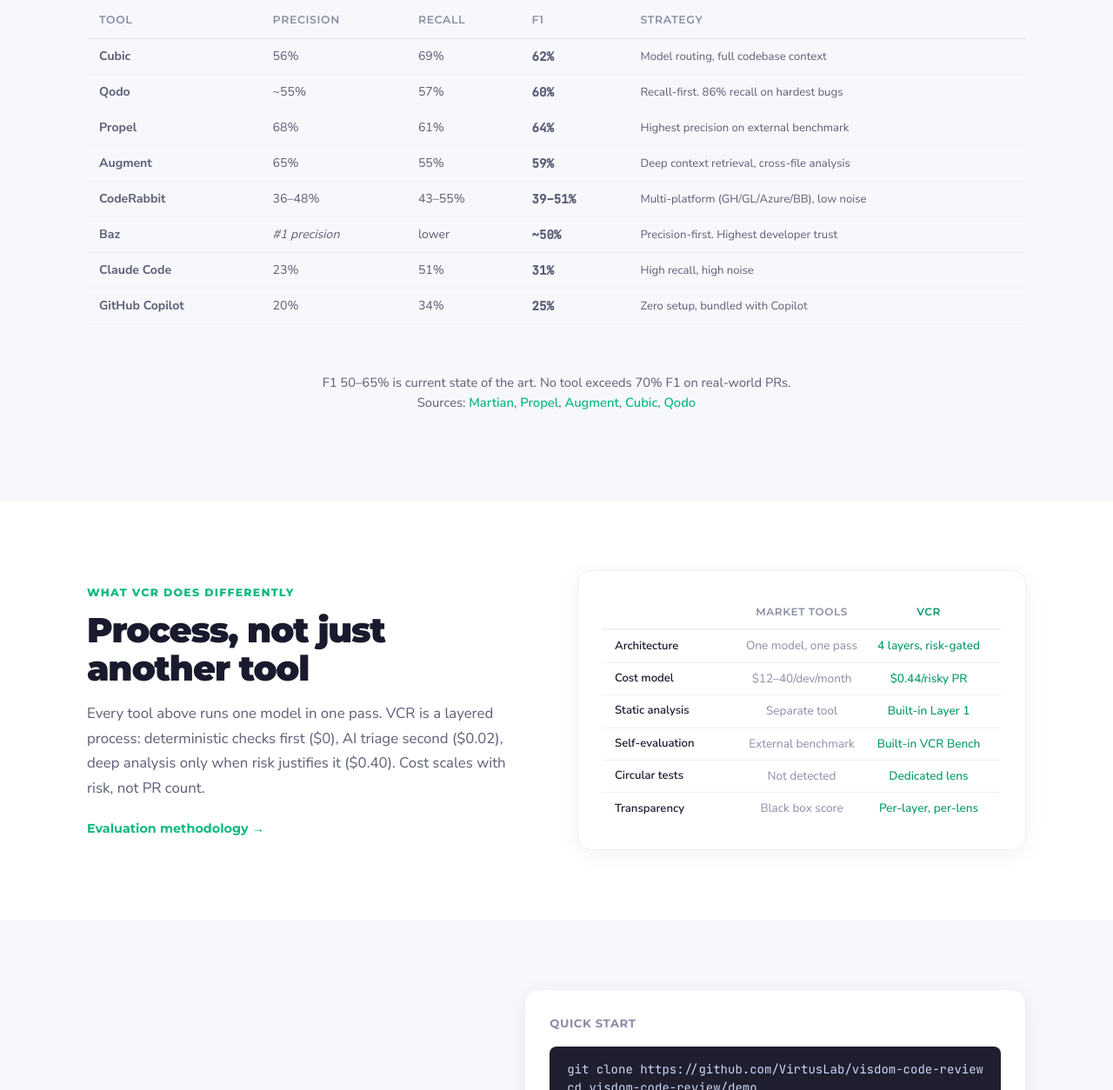
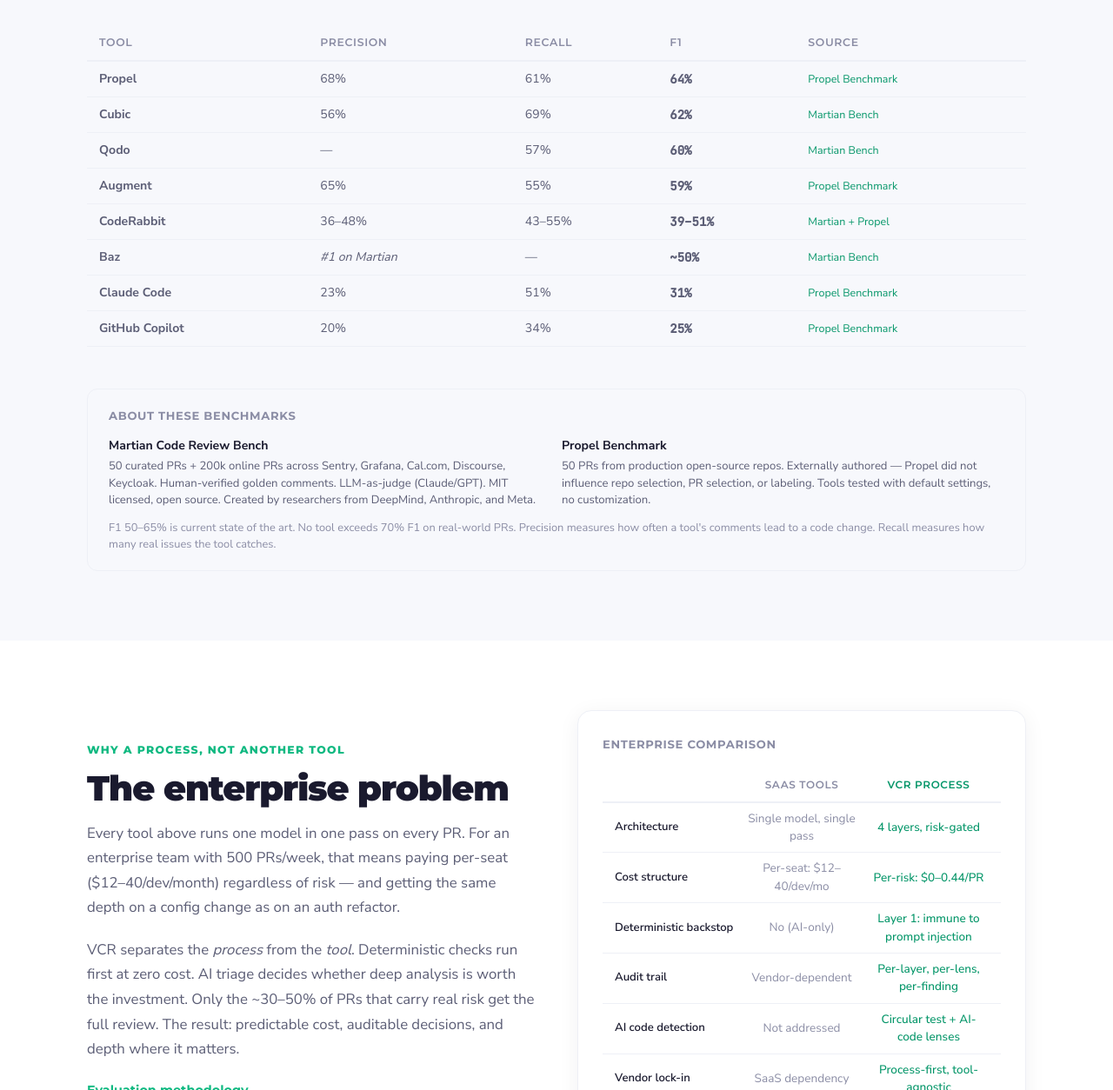
Before and after one commit to VirtusLab/visdom-code-review, an Astro site: page / in a window 1280 px wide. Shown: the part 4965-6219 px from the top of the page at 87% size. Built offline with nearby package versions, Linux system fonts and the light colour scheme; Astro itself is replaced by a stand-in of ours.

Commit message:
Rewrite market section: per-cell source links, benchmark metadata, enterprise framing
Every data point in the leaderboard now links to its source benchmark
(Martian or Propel). Added metadata box explaining both benchmarks:
methodology, dataset, authorship, licensing.

VCR comparison reframed from "feature checklist" to "enterprise problem":
per-seat vs per-risk cost, deterministic backstop immune to prompt
injection, audit trail, vendor lock-in avoidance.

```diff
--- a/src/pages/index.astro
+++ b/src/pages/index.astro
@@ -422,9 +422,8 @@
     <div class="stats-section__inner">
       <h2 class="section-heading">AI code review: state of the market</h2>
       <p class="section-subtitle">
-        Independent benchmarks now measure what tools actually catch.
-        Data from <a href="https://codereview.withmartian.com/">Martian Code Review Bench</a> (50 PRs, 200k+ online)
-        and <a href="https://www.propelcode.ai/benchmarks">Propel Benchmark</a> (2026).
+        Two independent benchmarks now measure what AI review tools actually catch on real pull requests.
+        The data below is drawn from published, reproducible evaluations &mdash; not vendor self-reports.
       </p>
 
       <div class="market-table-wrap">
@@ -435,78 +434,90 @@
               <th>Precision</th>
               <th>Recall</th>
               <th>F1</th>
-              <th>Strategy</th>
+              <th>Source</th>
             </tr>
           </thead>
           <tbody>
+            <tr>
+              <td><strong>Propel</strong></td>
+              <td>68%</td>
+              <td>61%</td>
+              <td class="market-table__f1">64%</td>
+              <td class="market-table__source"><a href="https://www.propelcode.ai/benchmarks">Propel Benchmark</a></td>
+            </tr>
             <tr>
               <td><strong>Cubic</strong></td>
               <td>56%</td>
               <td>69%</td>
               <td class="market-table__f1">62%</td>
-              <td class="market-table__strategy">Model routing, full codebase context</td>
+              <td class="market-table__source"><a href="https://www.cubic.dev/blog/cubic-is-the-best-ai-code-reviewer-on-martian-s-benchmark">Martian Bench</a></td>
             </tr>
             <tr>
               <td><strong>Qodo</strong></td>
-              <td>~55%</td>
+              <td>&mdash;</td>
               <td>57%</td>
               <td class="market-table__f1">60%</td>
-              <td class="market-table__strategy">Recall-first. 86% recall on hardest bugs</td>
-            </tr>
-            <tr>
-              <td><strong>Propel</strong></td>
-              <td>68%</td>
-              <td>61%</td>
-              <td class="market-table__f1">64%</td>
-              <td class="market-table__strategy">Highest precision on external benchmark</td>
+              <td class="market-table__source"><a href="https://www.qodo.ai/blog/qodo-1-on-toughest-bugs-in-martians-code-review-bench/">Martian Bench</a></td>
             </tr>
             <tr>
               <td><strong>Augment</strong></td>
               <td>65%</td>
               <td>55%</td>
               <td class="market-table__f1">59%</td>
-              <td class="market-table__strategy">Deep context retrieval, cross-file analysis</td>
+              <td class="market-table__source"><a href="https://www.augmentcode.com/blog/we-benchmarked-7-ai-code-review-tools-on-real-world-prs-here-are-the-results">Propel Benchmark</a></td>
             </tr>
             <tr>
               <td><strong>CodeRabbit</strong></td>
               <td>36&ndash;48%</td>
               <td>43&ndash;55%</td>
               <td class="market-table__f1">39&ndash;51%</td>
-              <td class="market-table__strategy">Multi-platform (GH/GL/Azure/BB), low noise</td>
+              <td class="market-table__source"><a href="https://www.coderabbit.ai/blog/coderabbit-tops-martian-code-review-benchmark">Martian + Propel</a></td>
             </tr>
             <tr>
               <td><strong>Baz</strong></td>
-              <td><em>#1 precision</em></td>
-              <td>lower</td>
+              <td><em>#1 on Martian</em></td>
+              <td>&mdash;</td>
               <td class="market-table__f1">~50%</td>
-              <td class="market-table__strategy">Precision-first. Highest developer trust</td>
+              <td class="market-table__source"><a href="https://baz.co/resources/baz-1-in-precision-in-independent-code-review-bench">Martian Bench</a></td>
             </tr>
             <tr>
               <td><strong>Claude Code</strong></td>
               <td>23%</td>
               <td>51%</td>
               <td class="market-table__f1">31%</td>
-              <td class="market-table__strategy">High recall, high noise</td>
+              <td class="market-table__source"><a href="https://www.propelcode.ai/benchmarks">Propel Benchmark</a></td>
             </tr>
             <tr>
               <td><strong>GitHub Copilot</strong></td>
               <td>20%</td>
               <td>34%</td>
               <td class="market-table__f1">25%</td>
-              <td class="market-table__strategy">Zero setup, bundled with Copilot</td>
+              <td class="market-table__source"><a href="https://www.propelcode.ai/benchmarks">Propel Benchmark</a></td>
             </tr>
           </tbody>
         </table>
       </div>
 
-      <p class="section-footnote">
-        F1 50&ndash;65% is current state of the art. No tool exceeds 70% F1 on real-world PRs.<br />
-        Sources: <a href="https://codereview.withmartian.com/">Martian</a>,
-        <a href="https://www.propelcode.ai/benchmarks">Propel</a>,
-        <a href="https://www.augmentcode.com/blog/we-benchmarked-7-ai-code-review-tools-on-real-world-prs-here-are-the-results">Augment</a>,
-        <a href="https://www.cubic.dev/blog/cubic-is-the-best-ai-code-reviewer-on-martian-s-benchmark">Cubic</a>,
-        <a href="https://www.qodo.ai/blog/qodo-1-on-toughest-bugs-in-martians-code-review-bench/">Qodo</a>
-      </p>
+      <div class="market-meta">
+        <p class="market-meta__heading">About these benchmarks</p>
+        <div class="market-meta__grid">
+          <div class="market-meta__item">
+            <strong><a href="https://codereview.withmartian.com/">Martian Code Review Bench</a></strong>
+            <span>50 curated PRs + 200k online PRs across Sentry, Grafana, Cal.com, Discourse, Keycloak.
+            Human-verified golden comments. LLM-as-judge (Claude/GPT). MIT licensed, open source.
+            Created by researchers from DeepMind, Anthropic, and Meta.</span>
+          </div>
+          <div class="market-meta__item">
+            <strong><a href="https://www.propelcode.ai/benchmarks">Propel Benchmark</a></strong>
+            <span>50 PRs from production open-source repos. Externally authored &mdash; Propel did not influence
+            repo selection, PR selection, or labeling. Tools tested with default settings, no customization.</span>
+          </div>
+        </div>
+        <p class="market-meta__note">
+          F1 50&ndash;65% is current state of the art. No tool exceeds 70% F1 on real-world PRs.
+          Precision measures how often a tool's comments lead to a code change. Recall measures how many real issues the tool catches.
+        </p>
+      </div>
     </div>
   </section>
 
@@ -514,52 +525,58 @@
   <section class="feature-row feature-row--white">
     <div class="feature-row__inner">
       <div class="feature-row__text">
-        <span class="kicker">What VCR does differently</span>
-        <h2 class="feature-row__heading">Process, not just another tool</h2>
+        <span class="kicker">Why a process, not another tool</span>
+        <h2 class="feature-row__heading">The enterprise problem</h2>
         <p class="feature-row__desc">
-          Every tool above runs one model in one pass. VCR is a layered process:
-          deterministic checks first ($0), AI triage second ($0.02), deep analysis
-          only when risk justifies it ($0.40). Cost scales with risk, not PR count.
+          Every tool above runs one model in one pass on every PR. For an enterprise team with 500 PRs/week,
+          that means paying per-seat ($12&ndash;40/dev/month) regardless of risk &mdash; and getting the same depth
+          on a config change as on an auth refactor.
+        </p>
+        <p class="feature-row__desc">
+          VCR separates the <em>process</em> from the <em>tool</em>. Deterministic checks run first at zero cost.
+          AI triage decides whether deep analysis is worth the investment. Only the ~30&ndash;50% of PRs that carry
+          real risk get the full review. The result: predictable cost, auditable decisions, and depth where it matters.
         </p>
         <a href={`${base}reference/evaluation/`} class="feature-row__link">Evaluation methodology &rarr;</a>
       </div>
       <div class="feature-row__visual">
         <div class="card">
+          <p class="card__label">Enterprise comparison</p>
           <div class="diff-table">
             <div class="diff-table__header">
               <span></span>
-              <span class="diff-table__col-head">Market tools</span>
-              <span class="diff-table__col-head diff-table__col-head--vcr">VCR</span>
+              <span class="diff-table__col-head">SaaS tools</span>
+              <span class="diff-table__col-head diff-table__col-head--vcr">VCR process</span>
             </div>
             <div class="diff-table__row">
               <span class="diff-table__label">Architecture</span>
-              <span>One model, one pass</span>
+              <span>Single model, single pass</span>
               <span class="diff-table__vcr">4 layers, risk-gated</span>
             </div>
             <div class="diff-table__row">
-              <span class="diff-table__label">Cost model</span>
-              <span>$12&ndash;40/dev/month</span>
-              <span class="diff-table__vcr">$0.44/risky PR</span>
+              <span class="diff-table__label">Cost structure</span>
+              <span>Per-seat: $12&ndash;40/dev/mo</span>
+              <span class="diff-table__vcr">Per-risk: $0&ndash;0.44/PR</span>
             </div>
             <div class="diff-table__row">
-              <span class="diff-table__label">Static analysis</span>
-              <span>Separate tool</span>
-              <span class="diff-table__vcr">Built-in Layer 1</span>
+              <span class="diff-table__label">Deterministic backstop</span>
+              <span>No (AI-only)</span>
+              <span class="diff-table__vcr">Layer 1: immune to prompt injection</span>
             </div>
             <div class="diff-table__row">
-              <span class="diff-table__label">Self-evaluation</span>
-              <span>External benchmark</span>
-              <span class="diff-table__vcr">Built-in VCR Bench</span>
+              <span class="diff-table__label">Audit trail</span>
+              <span>Vendor-dependent</span>
+              <span class="diff-table__vcr">Per-layer, per-lens, per-finding</span>
             </div>
             <div class="diff-table__row">
-              <span class="diff-table__label">Circular tests</span>
-              <span>Not detected</span>
-              <span class="diff-table__vcr">Dedicated lens</span>
+              <span class="diff-table__label">AI code detection</span>
+              <span>Not addressed</span>
+              <span class="diff-table__vcr">Circular test + AI-code lenses</span>
             </div>
             <div class="diff-table__row">
-              <span class="diff-table__label">Transparency</span>
-              <span>Black box score</span>
-              <span class="diff-table__vcr">Per-layer, per-lens</span>
+              <span class="diff-table__label">Vendor lock-in</span>
+              <span>SaaS dependency</span>
+              <span class="diff-table__vcr">Process-first, tool-agnostic</span>
             </div>
           </div>
         </div>
@@ -1479,6 +1496,70 @@
       font-size: 0.82rem;
       color: var(--text-muted);
     }
+    .market-table__source {
+      font-size: 0.78rem;
+    }
+    .market-table__source a {
+      color: var(--brand-green-dark);
+      text-decoration: none;
+    }
+    .market-table__source a:hover {
+      text-decoration: underline;
+    }
+
+    /* ===== Benchmark Metadata ===== */
+    .market-meta {
+      margin-top: 1.5rem;
+      padding: 20px 24px;
+      background: var(--off-white);
+      border-radius: 12px;
+      border: 1px solid var(--light-gray);
+    }
+    .market-meta__heading {
+      font-family: var(--font-heading);
+      font-weight: 700;
+      font-size: 0.82rem;
+      text-transform: uppercase;
+      letter-spacing: 0.05em;
+      color: var(--text-muted);
+      margin: 0 0 12px;
+    }
+    .market-meta__grid {
+      display: grid;
+      grid-template-columns: 1fr;
+      gap: 12px;
+      margin-bottom: 12px;
+    }
+    @media (min-width: 640px) {
+      .market-meta__grid { grid-template-columns: 1fr 1fr; }
+    }
+    .market-meta__item {
+      display: flex;
+      flex-direction: column;
+      gap: 4px;
+      font-size: 0.85rem;
+    }
+    .market-meta__item strong {
+      font-size: 0.88rem;
+    }
+    .market-meta__item strong a {
+      color: var(--text);
+      text-decoration: none;
+    }
+    .market-meta__item strong a:hover {
+      color: var(--brand-green-dark);
+    }
+    .market-meta__item span {
+      color: var(--text-secondary);
+      font-size: 0.82rem;
+      line-height: 1.5;
+    }
+    .market-meta__note {
+      font-size: 0.8rem;
+      color: var(--text-muted);
+      margin: 0;
+      line-height: 1.5;
+    }
 
     /* ===== Diff Table (VCR vs Market) ===== */
     .diff-table {
```
